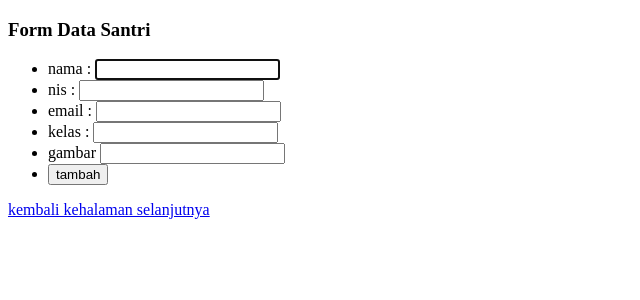
After one commit to kiki-jhonson/pw20203111910089, a PHP site: page /tambah.php in a window 1280 px wide. The commit adds this page. Shown: the top 300 px of the page, without its empty margins (0-640 px from the left). Run offline with PHP 8.4, Linux system fonts and the light colour scheme.

Commit message:
menambahkan data

```diff
--- a/kuliah/pertemuan10/functions.php
+++ b/kuliah/pertemuan10/functions.php
@@ -22,4 +22,25 @@ function query($query){
   return $rows;
 }
 
+function tambah($data)
+{
+  $conn = koneksi();
+
+$nama = htmlspesialchars($data['nama']);
+$nis = htmlspesialchars($data['nis']);
+$email = htmlspesialchar($data['email']);
+$kelas = htmlspesialchars($data['kelas']);
+$gambar = htmlspesialchars($data['gambar']);
+
+  $query = "INSERT INTO
+            santri
+            VALUES
+            (null,'$nama','$nis', '$email','$kelas','$gambar');
+             ";
+mysqli_query($conn, $query);
+
+echo mysqli_errno($conn);
+return mysqli_affected_rows($conn);
+}
+
 ?>
--- a/kuliah/pertemuan10/index2.php
+++ b/kuliah/pertemuan10/index2.php
@@ -18,6 +18,9 @@ $mahasiswa = query("SELECT * FROM santri");
 </head>
 <body>
   <h3>Daftar Mahasiswa</h3>
+<a href="tambah.php">Tambah data Mahasiswa</a>
+<br><br>
+
 <table border="1" cellpadding="10" cellspacing="0">
 <tr>
 <th>id</th>
--- /dev/null
+++ b/kuliah/pertemuan10/tambah.php
@@ -0,0 +1,66 @@
+<?php
+require 'functions.php';
+
+// cek apakah  tombol udah di tekan atau belum
+ if (isset($_POST['tambah'])) {
+   if (tambah($_POST) > 0) {
+echo "data berhasil ditambahkan";
+
+   }else {
+     echo "data gagal ditambahkan";
+   }
+ }
+
+?>
+
+<!DOCTYPE html>
+<html lang="en">
+<head>
+  <meta charset="UTF-8">
+  <meta http-equiv="X-UA-Compatible" content="IE=edge">
+  <meta name="viewport" content="width=device-width, initial-scale=1.0">
+  <title>Tambah Data $santri</title>
+</head>
+<body>
+  <h3>Form Data Santri</h3>
+
+<form action="" method="POST"></form>
+<ul>
+  <li>
+    <label>
+      nama :
+      <input type="text" name="nama" autofocus required>
+    </label>
+  </li>
+  <li>
+    <label>
+      nis :
+      <input type="text" name="nis">
+    </label>
+  </li>
+  <li>
+    <label>
+      email :
+      <input type="text" name="email">
+    </label>
+  </li>
+  <li>
+    <label>
+      kelas :
+      <input type="text" name="kelas">
+    </label>
+  </li>
+  <li>
+    <label>
+      gambar
+      <input type="text" name="gambar">
+    </label>
+  </li>
+  <li>
+  <button type="submit" name="tambah"> tambah</button>
+  </li>
+</ul>
+
+<a href="index2.php">kembali kehalaman selanjutnya</a>
+</body>
+</html>
```
